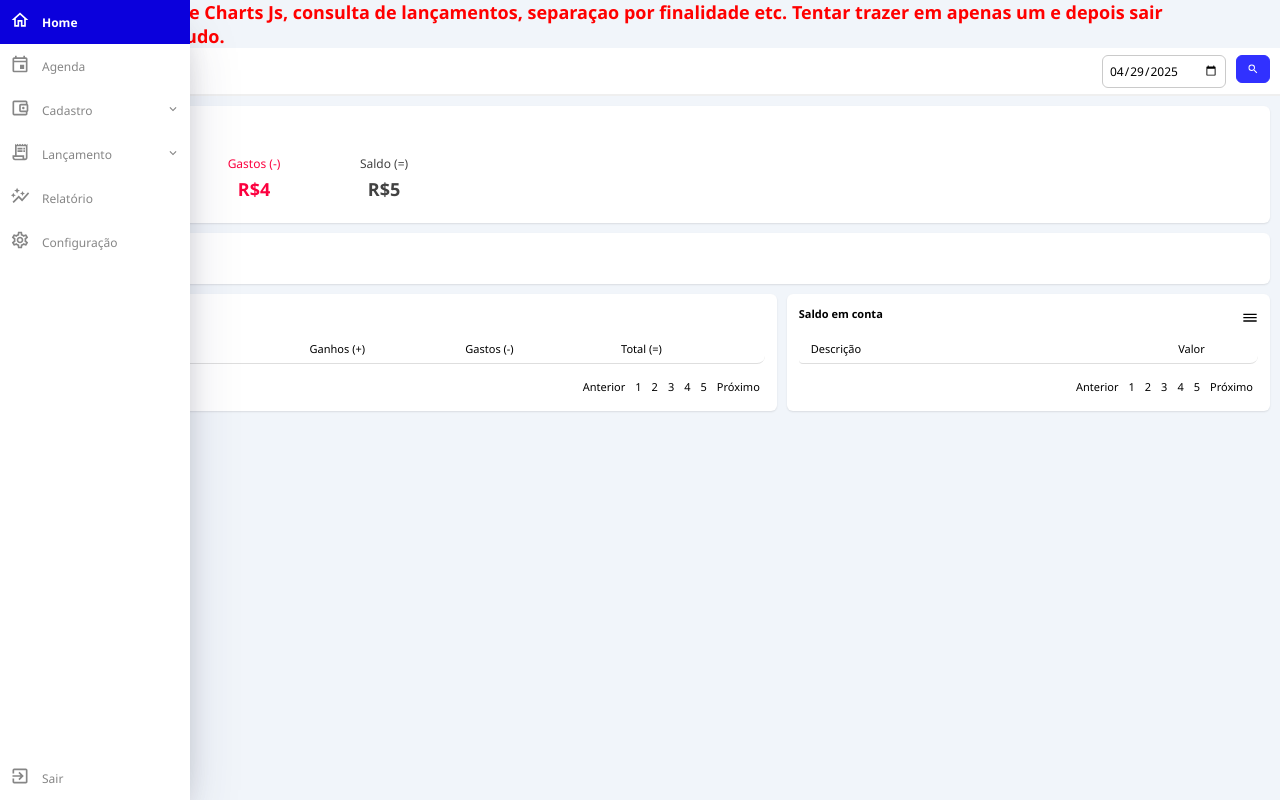
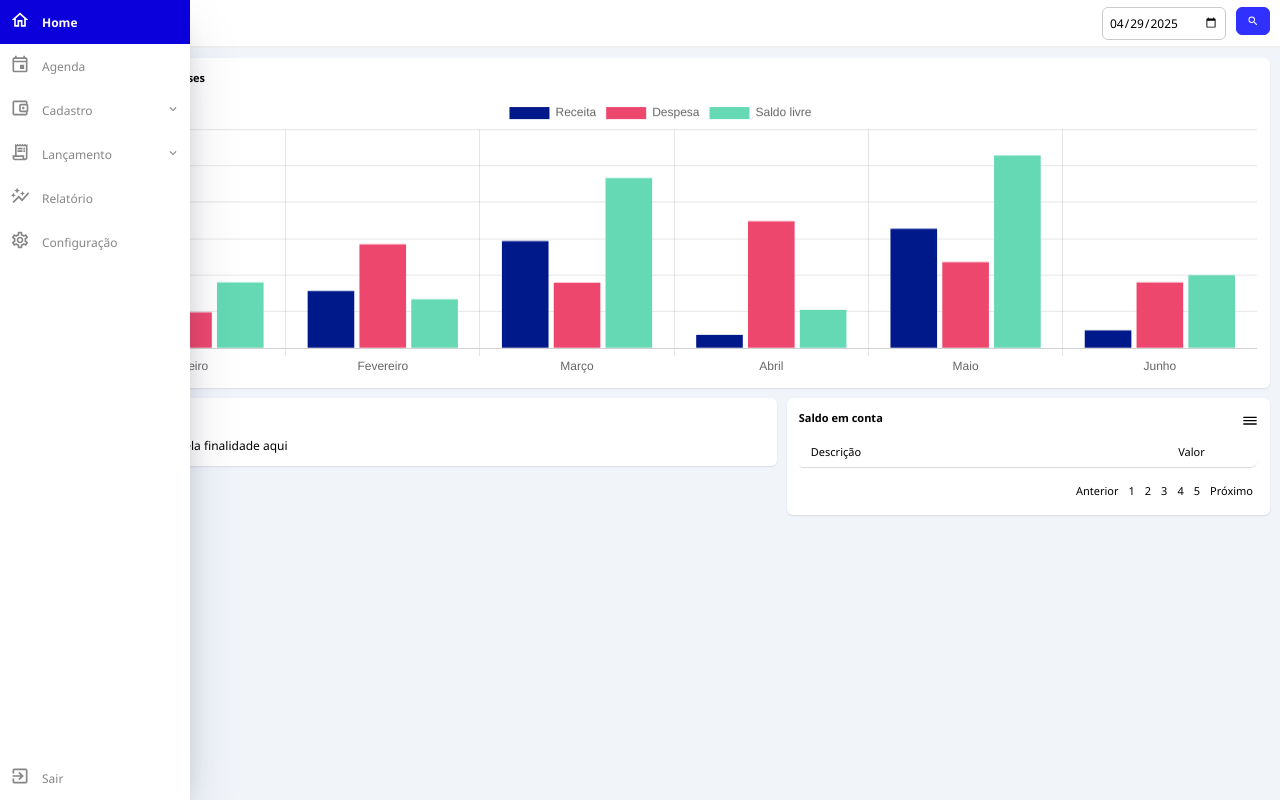
Before and after one commit to hugodesenv/web-financas, a Next.js app: page /pages/home in a window 1280 px wide. Built offline with nearby package versions, Linux system fonts and the light colour scheme.

Commit message:
202507051806 - Introducing graphs and fixing bank account find by ID

```diff
--- a/package.json
+++ b/package.json
@@ -9,10 +9,12 @@
     "lint": "next lint"
   },
   "dependencies": {
+    "@faker-js/faker": "^9.9.0",
     "@prisma/client": "^5.22.0",
     "@react-pdf/renderer": "^3.4.4",
     "antd": "^5.26.2",
     "axios": "^1.6.8",
+    "chart.js": "^4.5.0",
     "cors": "^2.8.5",
     "dayjs": "^1.11.13",
     "jose": "^5.9.3",
@@ -22,9 +24,11 @@
     "moment-timezone": "^0.5.45",
     "next": "14.1.4",
     "react": "^18",
+    "react-chartjs-2": "^5.3.0",
     "react-dom": "^18",
     "react-hook-form": "^7.51.2",
     "react-icons": "^5.0.1",
+    "react-responsive": "^10.0.1",
     "rsuite": "^5.58.1",
     "universal-cookie": "^7.2.2",
     "zod": "^3.23.8"
--- /dev/null
+++ b/src/app/pages/home/components/HomeChartEntries.tsx
@@ -0,0 +1,72 @@
+import React from 'react';
+import {
+  Chart as ChartJS,
+  CategoryScale,
+  LinearScale,
+  BarElement,
+  Title,
+  Tooltip,
+  Legend,
+} from 'chart.js';
+import { Bar } from 'react-chartjs-2';
+import { useMediaQuery } from 'react-responsive';
+
+ChartJS.register(
+  CategoryScale,
+  LinearScale,
+  BarElement,
+  Tooltip,
+  Legend
+);
+
+export const options = {
+  responsive: true,
+  interaction: {
+    mode: 'index' as const,
+    intersect: false,
+  },
+  scales: {
+    x: {
+      stacked: true,
+    },
+    y: {
+      stacked: true,
+    },
+  },
+};
+
+const labels = ['Janeiro', 'Fevereiro', 'Março', 'Abril', 'Maio', 'Junho'];
+
+export const data = {
+  labels,
+  datasets: [
+    {
+      label: 'Receita',
+      data: labels.map(() => Math.random() * 7),
+      backgroundColor: '#00198a',
+      stack: 'Stack 2',
+    },
+    {
+      label: 'Despesa',
+      data: labels.map(() => Math.random() * 7),
+      backgroundColor: '#EE476EFF',
+      stack: 'Stack 0',
+    },
+    {
+      label: 'Saldo livre',
+      data: labels.map(() => Math.random() * 15),
+      backgroundColor: '#64D9B4FF',
+      stack: 'Stack 1',
+    },
+  ],
+};
+
+export function HomeChartEntries() {
+  const isMobile = useMediaQuery({ maxWidth: '768px' });
+
+  return <Bar
+    options={options}
+    data={data}
+    height={isMobile === true ? '600px' : '70vh'}
+  />;
+}
--- a/src/app/pages/home/components/HomeGroupExpenses.tsx
+++ /dev/null
@@ -1,32 +0,0 @@
-import MyTable from '@/components/table/MyTable';
-
-interface IProps {
-  data: Record<
-    string,
-    {
-      description: string;
-      income: number;
-      expense: number;
-    }
-  >;
-}
-
-export default function HomeGroupExpenses(props: IProps) {
-  return (
-    <MyTable
-      columns={[
-        { key: 'tbge-description', label: 'Descrição', style: { width: '30%' } },
-        { key: 'tbge-value', label: 'Ganhos (+)', style: { textAlign: 'left', width: '20%' } },
-        { key: 'tbge-value', label: 'Gastos (-)', style: { textAlign: 'left', width: '20%' } },
-        { key: 'tbge-value', label: 'Total (=)', style: { textAlign: 'left', width: '20%' } },
-      ]}
-      datasource={Object.keys(props.data).map((key) => {
-        const { description, income, expense } = props.data[key];
-
-        return {
-          data: [{ text: description }, { text: income }, { text: expense }, { text: income - expense }],
-        };
-      })}
-    />
-  );
-}
--- a/src/app/pages/home/page.tsx
+++ b/src/app/pages/home/page.tsx
@@ -2,7 +2,6 @@
 
 import MyButton from '@/components/button/myButton/MyButton';
 import MyCard from '@/components/card/my-card/MyCardBox';
-import MyTotalizationCard from '@/components/card/my-totalization-card/MyTotalizationCard';
 import MyLayout from '@/components/layout/MyLayout';
 import MyTopBar from '@/components/menu/topBar/MyTopBar';
 import MyInputText from '@/components/text/MyInputText';
@@ -13,8 +12,8 @@ import { SubmitHandler, useForm } from 'react-hook-form';
 import { MdOutlineSearch } from 'react-icons/md';
 import HomeAccountBalance from './components/HomeAccountBalance';
 import HomeDrawerTotalizations, { ITableData } from './components/HomeDrawerTotalizations';
-import HomeGroupExpenses from './components/HomeGroupExpenses';
 import './style.css';
+import { HomeChartEntries } from './components/HomeChartEntries';
 
 export default function Home() {
   const [drawerTotalization, setDrawerTotalization] = useState({ data: [] as ITableData[][], isOpen: false, title: '' });
@@ -131,8 +130,6 @@ export default function Home() {
 
   return (
     <MyLayout>
-      <h1 style={{ color: "red" }}>Criar esquema de Charts Js, consulta de lançamentos, separaçao por finalidade etc.
-        Tentar trazer em apenas um e depois sair destrinchando tudo.</h1>
       <form id="searchHomeForm" onSubmit={handleSubmit(onTopbarSubmit)}>
         <MyTopBar title="Home">
           <MyInputText title="" type="date" {...register('selected_date')} />
@@ -142,28 +139,13 @@ export default function Home() {
         </MyTopBar>
       </form>
       <div className="page-display-gap page-content-body">
-        <MyCard title={{ caption: 'Totalizadores' }}>
-          <div className="page-totalization-content">
-            <MyTotalizationCard
-              title="Ganhos (+)"
-              content={9}
-              onClick={(e: any) => _onClickTotalization(e, 'Minhas receitas')}
-              className="my-color-blue"
-            />
-            <MyTotalizationCard
-              title="Gastos (-)"
-              content={4}
-              onClick={(e: any) => _onClickTotalization(e, 'Minhas despesas')}
-              className="my-color-red"
-            />
-            <MyTotalizationCard title="Saldo (=)" content={9 - 4} className="my-color-gray" />
-          </div>
+        <MyCard title={{ caption: 'Comparativo entre mêses' }}>
+          <HomeChartEntries />
         </MyCard>
-        <MyCard title={{ caption: 'Estatísticas' }}></MyCard>
         <div className="page-display-gap page-wrapper-balance">
           <div className="page-card-bills-by-type">
             <MyCard title={{ caption: 'Total por finalidade' }}>
-              <HomeGroupExpenses data={{}} />
+              <p>Incluir a totalização pela finalidade aqui</p>
             </MyCard>
           </div>
           <div className="page-card-balance">
--- a/src/app/pages/maintenance/bank-account/page.tsx
+++ b/src/app/pages/maintenance/bank-account/page.tsx
@@ -47,7 +47,6 @@ export default function BankAccount() {
 
   return <>
     <MyLayout>
-      <h1 style={{ color: "red" }}>Tratar a edição e exclusão</h1>
       <LayoutTopBar title="Conta bancária" childrenBefore={buttons}>
         <MyTabView titles={titleTab} ref={formTab}>
           <BankAccountSearch
--- a/src/components/card/my-card/style.css
+++ b/src/components/card/my-card/style.css
@@ -3,6 +3,7 @@
   border-radius: 6px;
   box-shadow: rgba(0, 0, 0, 0.1) 0px 1px 2px 0px;
   padding: 12px;
+  height: auto;
 }
 
 .mycard-title {
--- a/src/components/card/my-totalization-card/MyTotalizationCard.tsx
+++ /dev/null
@@ -1,26 +0,0 @@
-import { CSSProperties } from 'react';
-import './style.css';
-
-interface IProps {
-  title: string;
-  content: number;
-  onClick?: (event: any) => void;
-  className?: any;
-}
-
-export default function MyTotalizationCard(props: IProps) {
-  const dynamicCardStyle = {
-    cursor: props.onClick ? 'pointer' : 'default',
-    width: 'min-content',
-    padding: '10px',
-  } as CSSProperties;
-
-  return (
-    <div style={dynamicCardStyle} className={props.className}>
-      <div className='my-totalization-card' onClick={props.onClick}>
-        <span className='my-totalization-title'>{props.title}</span>
-        <span className='my-totalization-content'>R${props.content}</span>
-      </div>
-    </div>
-  )
-}
--- a/src/components/card/my-totalization-card/style.css
+++ /dev/null
@@ -1,16 +0,0 @@
-.my-totalization-card {
-  align-items: center;
-  display: flex;
-  flex-direction: column;
-  gap: 5px;
-  width: 100px;
-}
-
-.my-totalization-title {
-  font-size: 12px;
-}
-
-.my-totalization-content {
-  font-size: 18px;
-  font-weight: 600;
-}
--- a/src/service/bankAccountService.ts
+++ b/src/service/bankAccountService.ts
@@ -19,7 +19,7 @@ export async function tryFindAllBankAccount(): Promise<IHTTPResponse> {
 
 export async function tryFIndByIDBankAccount(id: number): Promise<IHTTPResponse> {
   try {
-    const { data: axiosData } = await axiosInstance.get(URL_BASE, { params: { id } });
+    const { data: axiosData } = await axiosInstance.get(`${URL_BASE}/${id}`);
     return { success: true, data: axiosData?.data };
   } catch (e) {
     return { success: false }
--- a/src/use/bankAccount/findByID.ts
+++ b/src/use/bankAccount/findByID.ts
@@ -3,5 +3,5 @@ import { IHTTPResponse } from "@/type/commomTypes";
 
 export async function findByIDBankAccountUse(id: number): Promise<IHTTPResponse> {
   const { success, data } = await tryFIndByIDBankAccount(id);
-  return { success, data: data?.[0] }
+  return { success, data: data }
 }
--- /dev/null
+++ b/src/use/bankAccount/update.ts
@@ -0,0 +1,3 @@
+export async function updateBankAccountUse() {
+
+}
```
Also changed, not shown: 1 other file (tests, documents, lock files or other folders).
